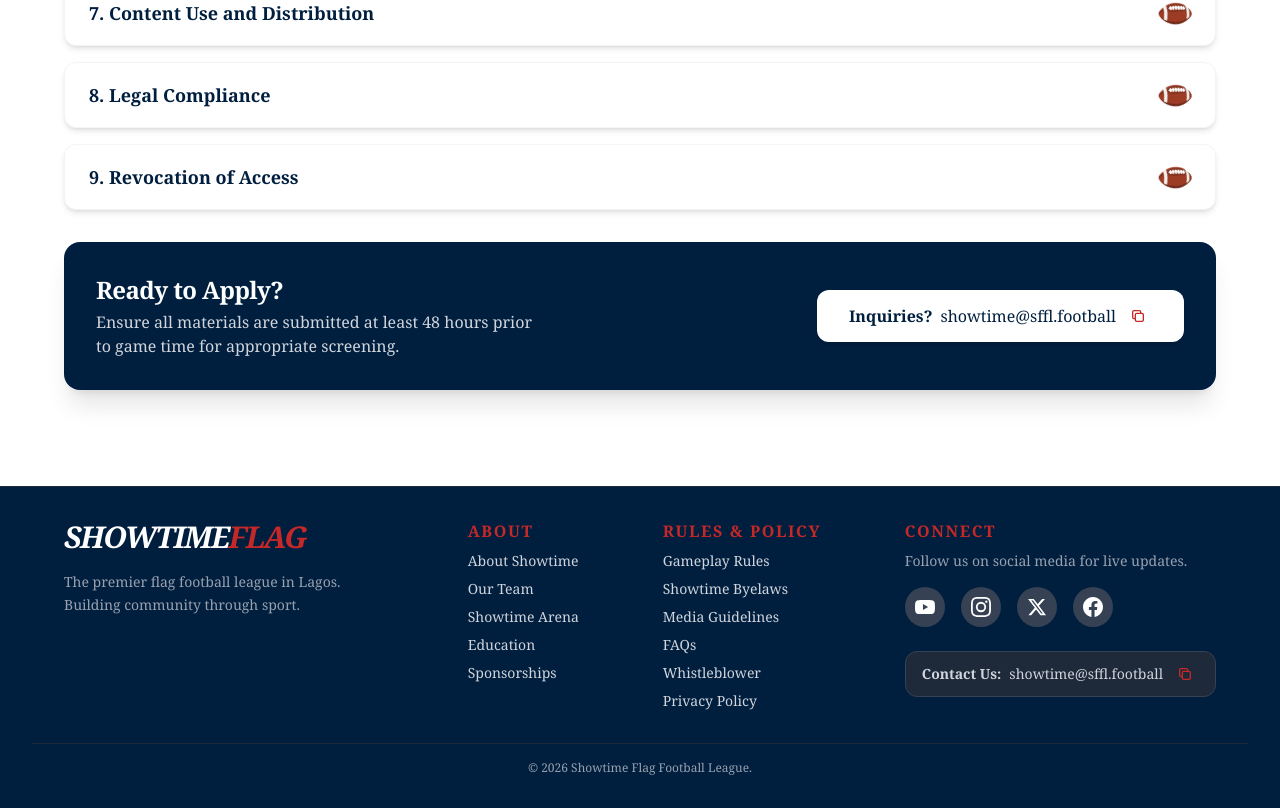
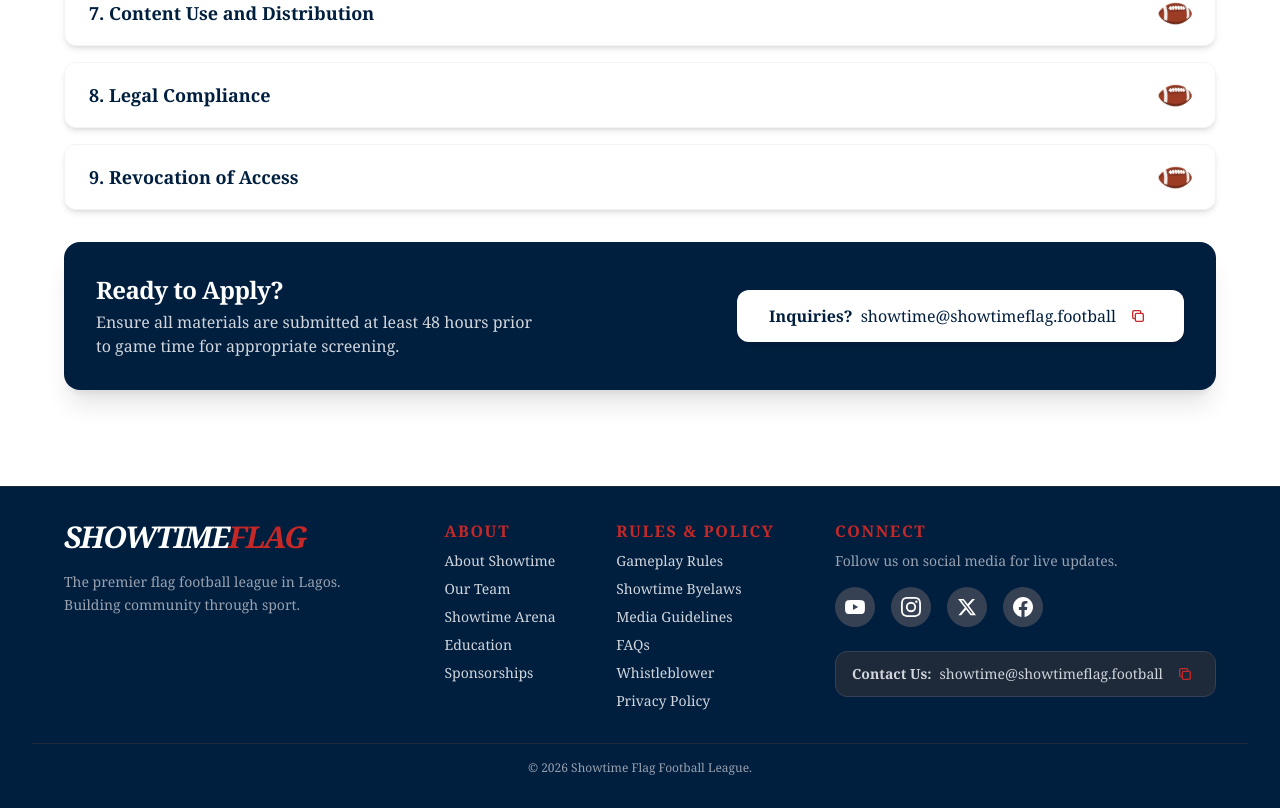
Before and after one commit to olagookundavid/Showtime-Web, a React (Vite) app in the folder frontend/: page /about/media-guidelines in a window 1280 px wide. Shown: the part 1220-2028 px from the top of the page. Built offline with nearby package versions, Linux system fonts and the light colour scheme; no server answers.

Commit message:
fix: update remaining sffl.football email references to showtimeflag.football

```diff
--- a/frontend/src/components/layout/Footer.tsx
+++ b/frontend/src/components/layout/Footer.tsx
@@ -97,7 +97,7 @@ export const Footer = () => {
                         </a>
                     </div>
                     <div className="mt-4 md:mt-6">
-                        <CopyableEmail email="showtime@sffl.football" label="Contact Us:" className="bg-gray-800 dark:bg-gray-900 border border-gray-700 text-gray-300 hover:text-white px-3 py-1.5 md:px-4 md:py-2 rounded-xl text-[10px] md:text-sm transition-colors" />
+                        <CopyableEmail email="showtime@showtimeflag.football" label="Contact Us:" className="bg-gray-800 dark:bg-gray-900 border border-gray-700 text-gray-300 hover:text-white px-3 py-1.5 md:px-4 md:py-2 rounded-xl text-[10px] md:text-sm transition-colors" />
                     </div>
                 </div>
             </div>
--- a/frontend/src/pages/about/FAQ.tsx
+++ b/frontend/src/pages/about/FAQ.tsx
@@ -124,15 +124,15 @@ const faqCategories = [
         faqs: [
             {
                 q: "How can I own a team in Showtime Flag Football?",
-                a: "We welcome passionate individuals and organisations who want to be part of the Showtime franchise. Team ownership opportunities are available on a case-by-case basis and are subject to league approval. To express your interest or get more information, please reach out to us directly at showtime@sffl.football and a member of our team will get back to you."
+                a: "We welcome passionate individuals and organisations who want to be part of the Showtime franchise. Team ownership opportunities are available on a case-by-case basis and are subject to league approval. To express your interest or get more information, please reach out to us directly at showtime@showtimeflag.football and a member of our team will get back to you."
             },
             {
                 q: "What does owning a team involve?",
-                a: "Team owners are responsible for managing their franchise within the Showtime framework — including player recruitment, team operations, and upholding league standards. Full guidance is provided upon approval. Contact us at showtime@sffl.football to start the conversation."
+                a: "Team owners are responsible for managing their franchise within the Showtime framework — including player recruitment, team operations, and upholding league standards. Full guidance is provided upon approval. Contact us at showtime@showtimeflag.football to start the conversation."
             },
             {
                 q: "Is there a cost to owning a team?",
-                a: "Ownership structures vary and are discussed directly with prospective owners. For detailed information on fees, obligations, and benefits, contact our team at showtime@sffl.football."
+                a: "Ownership structures vary and are discussed directly with prospective owners. For detailed information on fees, obligations, and benefits, contact our team at showtime@showtimeflag.football."
             }
         ]
     }
@@ -208,7 +208,7 @@ export const FAQ = () => {
                 <h3 className="text-2xl font-bold text-sffl-navy dark:text-white mb-2">Still have questions?</h3>
                 <p className="text-gray-500 mb-6">Can't find the answer you're looking for? Reach out to our team.</p>
                 <div className="flex justify-center">
-                    <CopyableEmail email="showtime@sffl.football" label="Contact Support:" className="bg-gray-100 hover:bg-gray-200 dark:bg-gray-800 dark:hover:bg-gray-700 text-sffl-navy dark:text-white px-6 py-3 rounded-full border border-gray-200 dark:border-gray-700 shadow-sm transition" />
+                    <CopyableEmail email="showtime@showtimeflag.football" label="Contact Support:" className="bg-gray-100 hover:bg-gray-200 dark:bg-gray-800 dark:hover:bg-gray-700 text-sffl-navy dark:text-white px-6 py-3 rounded-full border border-gray-200 dark:border-gray-700 shadow-sm transition" />
                 </div>
             </div>
         </div>
--- a/frontend/src/pages/about/MediaGuidelines.tsx
+++ b/frontend/src/pages/about/MediaGuidelines.tsx
@@ -218,7 +218,7 @@ export const MediaGuidelines = () => {
                     </p>
                 </div>
                 <div className="w-full sm:w-auto">
-                    <CopyableEmail email="showtime@sffl.football" label="Inquiries?" className="w-full sm:w-auto inline-block bg-white text-sffl-navy px-8 py-3 font-bold rounded-xl text-center shadow-md hover:bg-gray-100 transition-all cursor-pointer text-base" />
+                    <CopyableEmail email="showtime@showtimeflag.football" label="Inquiries?" className="w-full sm:w-auto inline-block bg-white text-sffl-navy px-8 py-3 font-bold rounded-xl text-center shadow-md hover:bg-gray-100 transition-all cursor-pointer text-base" />
                 </div>
             </div>
         </div>
--- a/frontend/src/pages/about/PrivacyPolicy.tsx
+++ b/frontend/src/pages/about/PrivacyPolicy.tsx
@@ -128,7 +128,7 @@ export const PrivacyPolicy = () => {
                         If you have any questions about this Privacy Policy or how we handle your information,
                         please reach out:
                     </p>
-                    <CopyableEmail email="showtime@sffl.football" label="✉️" className="text-sffl-red font-bold text-lg" />
+                    <CopyableEmail email="showtime@showtimeflag.football" label="✉️" className="text-sffl-red font-bold text-lg" />
                 </div>
             </section>
         </div>
--- a/frontend/src/pages/about/Sponsorships.tsx
+++ b/frontend/src/pages/about/Sponsorships.tsx
@@ -41,7 +41,7 @@ export const Sponsorships = () => {
                         Showtime is where brands align with competition, culture, and credibility.
                     </p>
                     <div className="flex justify-center mt-6">
-                        <CopyableEmail email="showtime@sffl.football" label="Request Deck at:" className="bg-gray-100 dark:bg-gray-800 text-sffl-navy dark:text-white px-6 py-3 rounded-full border border-gray-200 dark:border-gray-700 shadow-sm" />
+                        <CopyableEmail email="showtime@showtimeflag.football" label="Request Deck at:" className="bg-gray-100 dark:bg-gray-800 text-sffl-navy dark:text-white px-6 py-3 rounded-full border border-gray-200 dark:border-gray-700 shadow-sm" />
                     </div>
                 </div>
             </section>
--- a/frontend/src/pages/about/Whistleblower.tsx
+++ b/frontend/src/pages/about/Whistleblower.tsx
@@ -44,7 +44,7 @@ export const Whistleblower = () => {
                         All reports will be handled with the utmost confidentiality and urgency.
                     </p>
                     <div className="mt-2 pb-2">
-                        <CopyableEmail email="whistleblowers@sffl.football" label="✉️" className="text-sffl-red font-bold text-lg" />
+                        <CopyableEmail email="whistleblowers@showtimeflag.football" label="✉️" className="text-sffl-red font-bold text-lg" />
                     </div>
                 </div>
 
```
